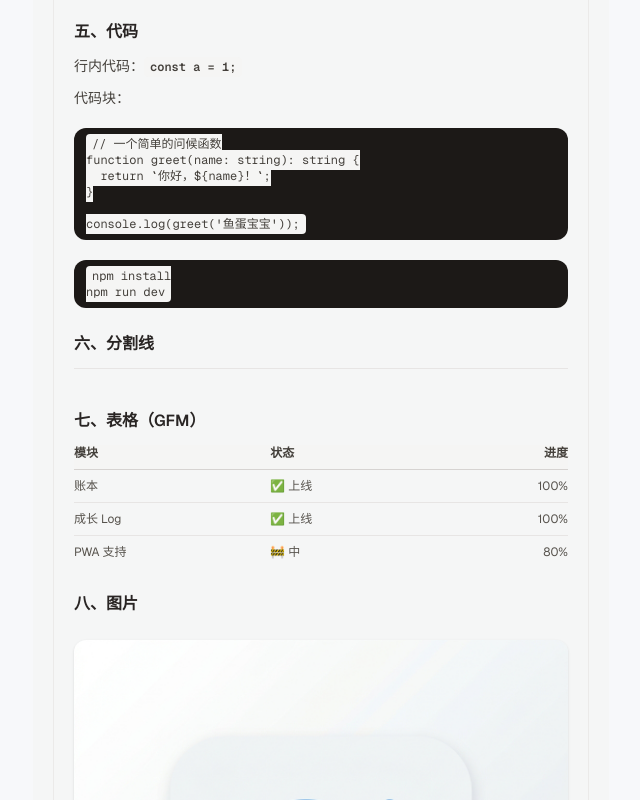
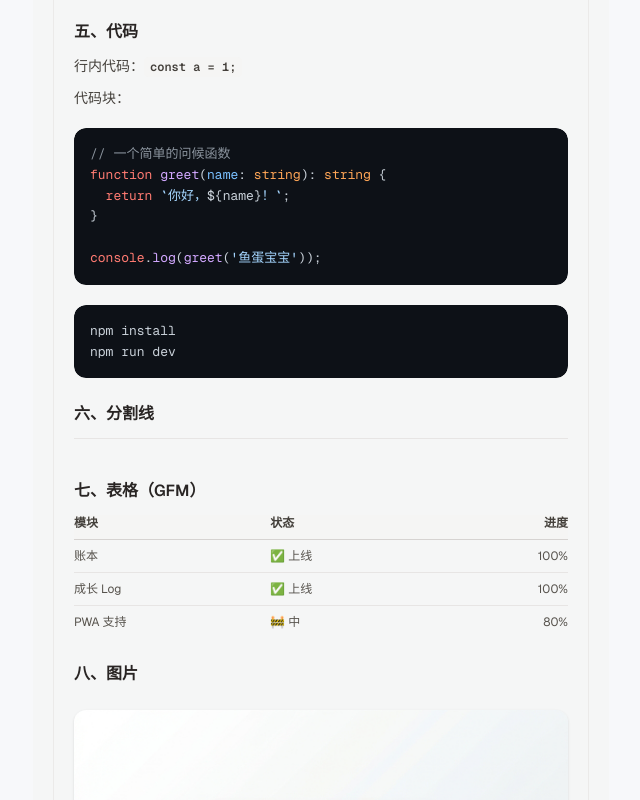
Before and after one commit to Chenming00/Yudan-log, a Next.js app: page /blog/markdown-syntax-test in a window 1280 px wide. Shown: the part 1220-2020 px from the top of the page, without its empty margins (319-959 px from the left). Built offline with nearby package versions, Linux system fonts and the light colour scheme.

Commit message:
feat: add syntax highlighting to Markdown content and update styles

```diff
--- a/app/blog/[slug]/markdown-content.tsx
+++ b/app/blog/[slug]/markdown-content.tsx
@@ -2,6 +2,8 @@
 
 import ReactMarkdown from 'react-markdown';
 import remarkGfm from 'remark-gfm';
+import rehypeHighlight from 'rehype-highlight';
+import 'highlight.js/styles/github-dark.min.css';
 
 export function MarkdownContent({ content }: { content: string }) {
   return (
@@ -18,12 +20,17 @@ export function MarkdownContent({ content }: { content: string }) {
       prose-ul:my-3 prose-ol:my-3 prose-li:my-1 prose-li:text-sm
       prose-blockquote:border-stone-300 prose-blockquote:text-stone-500 prose-blockquote:not-italic prose-blockquote:bg-stone-50 prose-blockquote:rounded-r-lg prose-blockquote:py-1
       prose-code:bg-stone-100 prose-code:px-1.5 prose-code:py-0.5 prose-code:rounded prose-code:text-xs prose-code:before:content-none prose-code:after:content-none prose-code:text-stone-700
-      prose-pre:bg-stone-900 prose-pre:text-stone-100 prose-pre:rounded-xl prose-pre:text-xs
+      prose-pre:rounded-xl prose-pre:text-xs prose-pre:p-0 prose-pre:bg-transparent
       prose-hr:border-stone-200
       prose-img:rounded-xl prose-img:shadow-sm
       prose-table:text-xs prose-th:bg-stone-100 prose-th:text-stone-700 prose-td:text-stone-600
       prose-del:text-stone-400">
-      <ReactMarkdown remarkPlugins={[remarkGfm]}>{content}</ReactMarkdown>
+      <ReactMarkdown
+        remarkPlugins={[remarkGfm]}
+        rehypePlugins={[rehypeHighlight]}
+      >
+        {content}
+      </ReactMarkdown>
     </div>
   );
 }
--- a/app/globals.css
+++ b/app/globals.css
@@ -19,3 +19,21 @@
     -webkit-tap-highlight-color: transparent; /* Remove tap highlight on mobile iOS */
   }
 }
+
+/* Markdown code block (highlight.js github-dark) */
+.prose pre {
+  overflow-x: auto;
+}
+.prose pre code.hljs {
+  display: block;
+  padding: 1rem;
+  border-radius: 0.75rem;
+  font-size: 0.8125rem;
+  line-height: 1.6;
+  font-family: var(--font-mono);
+}
+/* inline code should not be styled like hljs */
+.prose :not(pre) > code.hljs {
+  padding: 0.125rem 0.375rem;
+  border-radius: 0.25rem;
+}
--- a/package.json
+++ b/package.json
@@ -16,11 +16,13 @@
     "class-variance-authority": "^0.7.1",
     "clsx": "^2.1.1",
     "gray-matter": "^4.0.3",
+    "highlight.js": "^11.11.1",
     "lucide-react": "^1.8.0",
     "next": "16.2.4",
     "react": "19.2.4",
     "react-dom": "19.2.4",
     "react-markdown": "^10.1.0",
+    "rehype-highlight": "^7.0.2",
     "remark-gfm": "^4.0.1",
     "tailwind-merge": "^3.5.0"
   },
```
Also changed, not shown: 1 other file (tests, documents, lock files or other folders).
